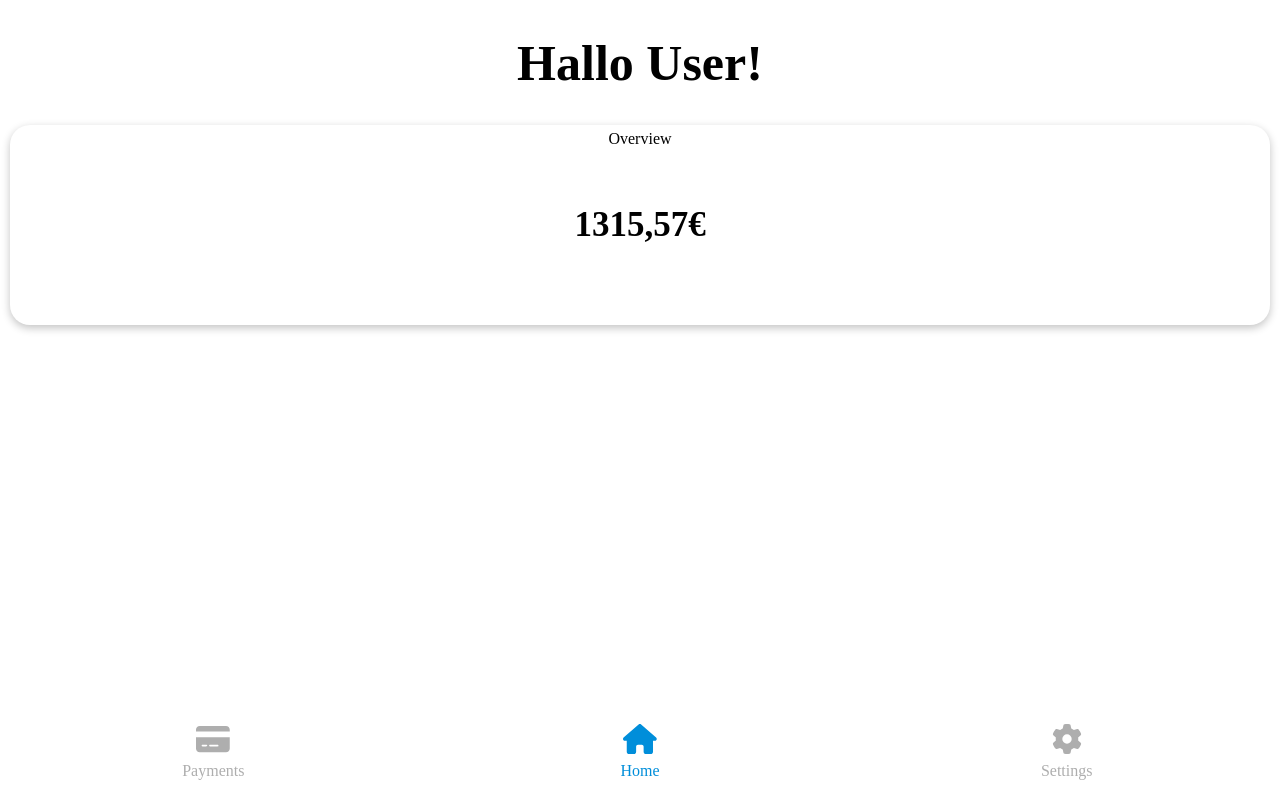
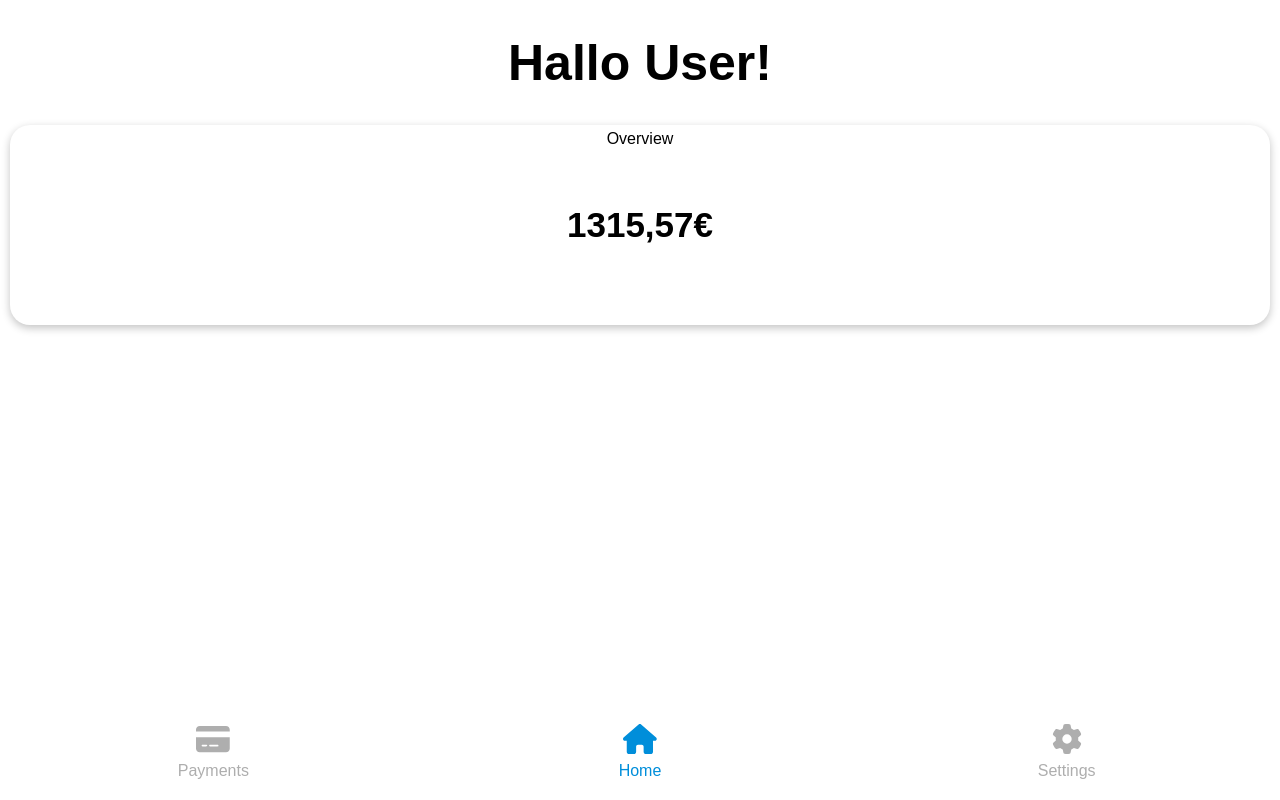
Before and after one commit to PplaysMine/MMI, an Angular app: page /home in a window 1280 px wide. Built offline with nearby package versions, Linux system fonts and the light colour scheme.

Commit message:
Add alternate font

```diff
--- a/src/styles.scss
+++ b/src/styles.scss
@@ -10,7 +10,7 @@ $card-bg-color: white;
 html, body {
     margin: 0;
     padding: 0;
-    font-family: 'Avenir';
+    font-family: 'Avenir', Arial, Helvetica, sans-serif;
     -webkit-tap-highlight-color: transparent;
 }
 
```
